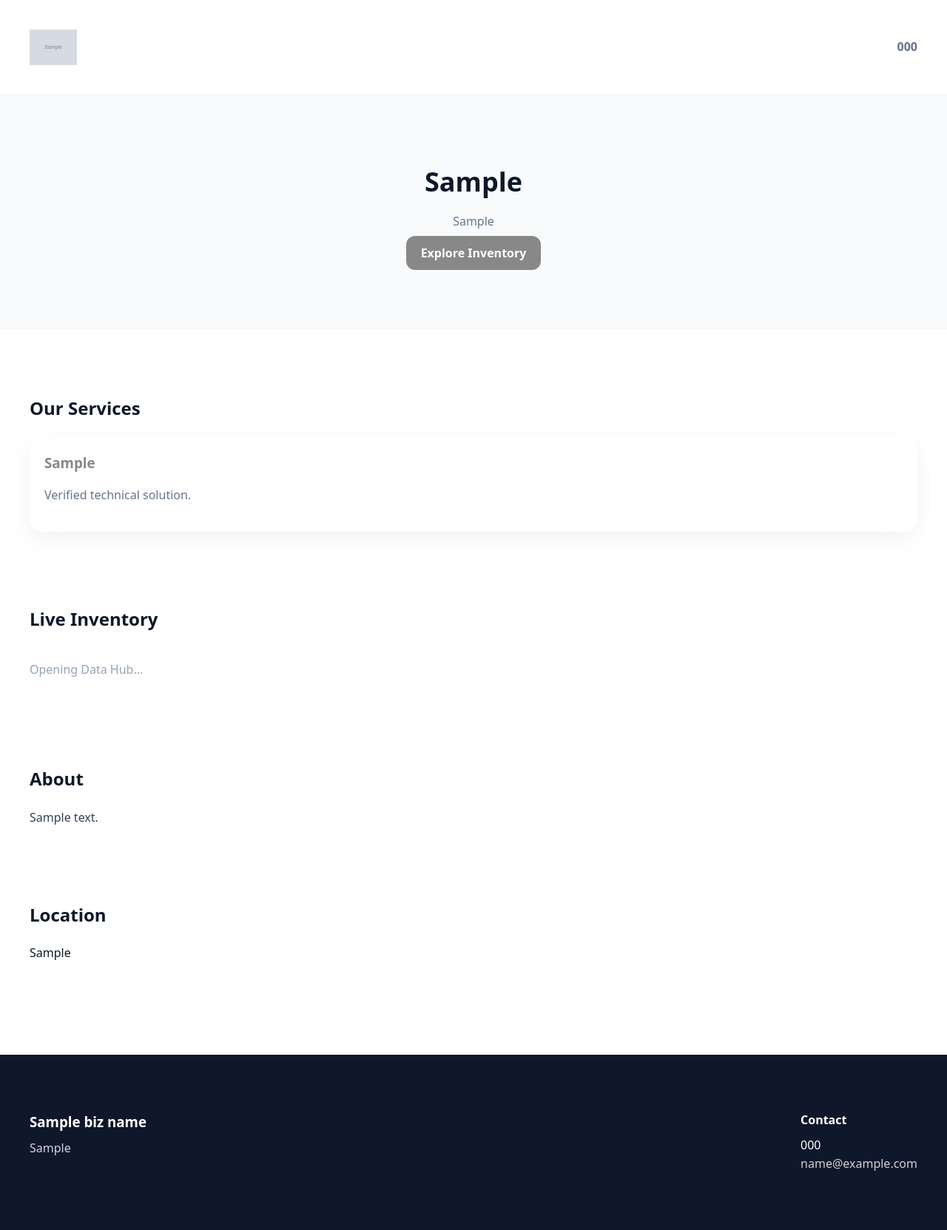
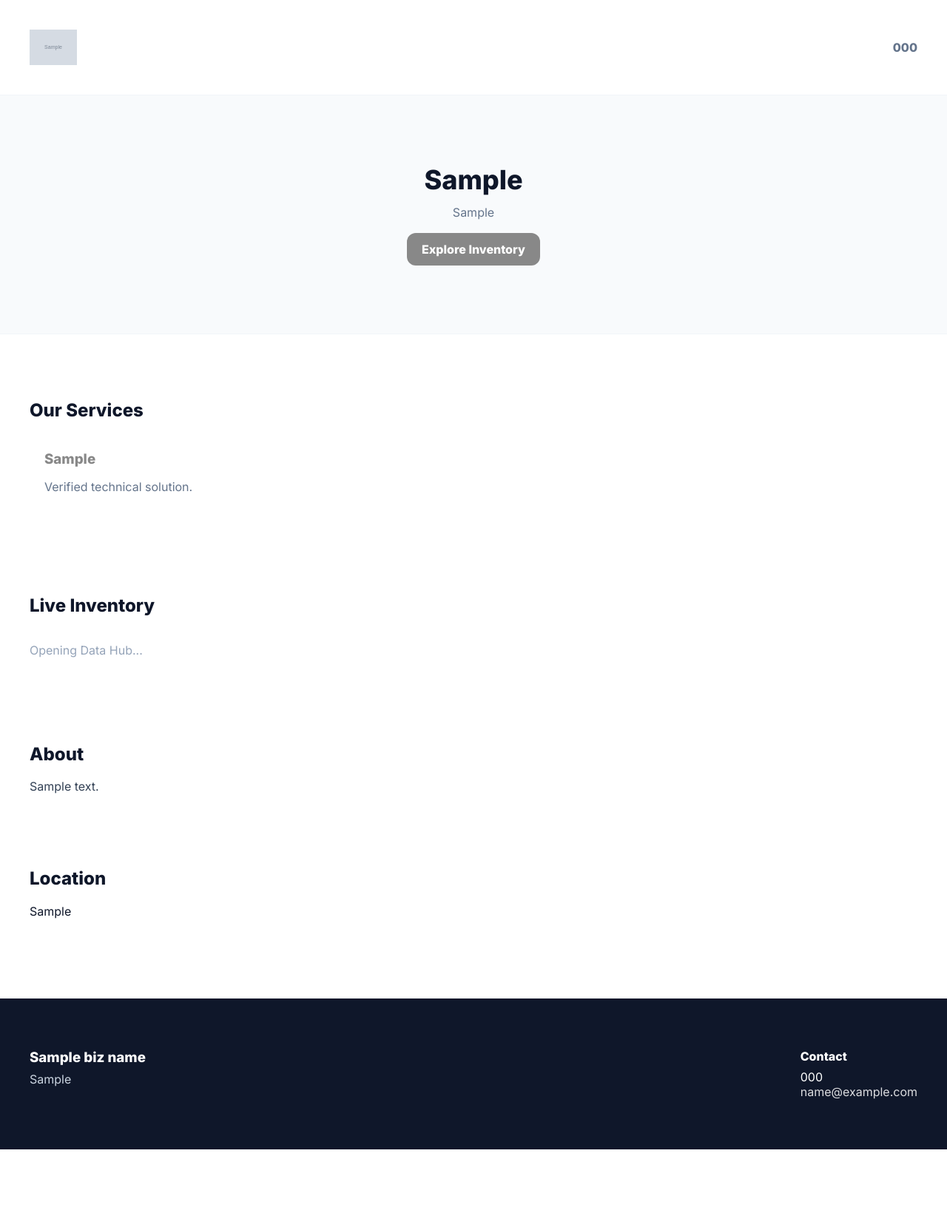
Before and after one commit to Kani201012/v25, a Python web app: template templates/index.html.j2 in a window 1280 px wide. Shown: the whole page at 74% size. After the commit the page ends 1554 px from the top, so only its background shows below. Run offline with Jinja, Linux system fonts and the light colour scheme; the template is opened without the code that fills it: most values are stand-ins (such as "Sample title", 1, 10 or a date in 2020); grey boxes marked "Sample" are stand-in pictures.

Commit message:
Update base.html.j2

```diff
--- a/templates/base.html.j2
+++ b/templates/base.html.j2
@@ -3,24 +3,30 @@
 <head>
   <meta charset="utf-8" />
   <meta name="viewport" content="width=device-width,initial-scale=1" />
-  <title>{{ page_title }} | {{ biz_name }}</title>
+  <title>{{ page_title | default('Home') }} | {{ biz_name }}</title>
   <meta name="description" content="{{ seo_d | default('') }}" />
   {% if gsc_tag_input %}<meta name="google-site-verification" content="{{ gsc_tag_input }}">{% endif %}
   <link rel="canonical" href="{{ prod_url }}" />
+  <link href="https://fonts.googleapis.com/css2?family=Inter:wght@300;400;600;800&display=swap" rel="stylesheet">
   <style>
     :root{ --p: {{ p_color }}; --s: {{ s_color }}; --radius: {{ border_rad }}; --h-font: "{{ h_font }}"; --b-font: "{{ b_font }}"; }
-    body { font-family: var(--b-font, Inter), system-ui; margin:0; color:#0f172a; background:#fff; line-height:1.6; }
-    .container { max-width: 1200px; margin: 0 auto; padding: 28px; }
-    .hero { padding: 60px 0; text-align: center; background: #f8fafc; border-bottom: 1px solid #f1f5f9; }
-    .btn { background: var(--s); color: #fff; padding: 12px 20px; border-radius: 12px; text-decoration:none; font-weight:800; }
-    .product-card { border-radius: 18px; overflow: hidden; box-shadow: 0 10px 30px rgba(16,24,40,0.05); background:#fff; }
-    footer { background:#0f172a; color:#fff; padding:48px 0; margin-top:56px; }
+    html,body{margin:0;padding:0;font-family:Inter,system-ui,-apple-system,Segoe UI,Roboto,Helvetica,Arial;color:#0f172a;background:#fff;}
+    .container{max-width:1200px;margin:0 auto;padding:28px;}
+    .hero{padding:64px 0;text-align:center;background:#f8fafc;border-bottom:1px solid #f1f5f9;}
+    .btn{background:var(--s);color:#fff;padding:12px 20px;border-radius:12px;text-decoration:none;font-weight:800;display:inline-block;}
+    .grid{display:grid;grid-template-columns:repeat(auto-fit,minmax(240px,1fr));gap:18px}
+    .card{background:#fff;border-radius:14px;padding:18px;box-shadow:0 12px 30px rgba(16,24,40,0.04)}
+    .product-card img{width:100%;height:220px;object-fit:cover;border-radius:10px}
+    #modal{display:none;position:fixed;inset:0;background:rgba(0,0,0,0.6);align-items:center;justify-content:center;padding:18px;z-index:9999}
+    .modal-inner{background:#fff;border-radius:14px;padding:20px;max-width:900px;width:100%}
+    footer{background:#0f172a;color:#fff;padding:40px 0;margin-top:40px}
+    @media (max-width:720px){ .hero{padding:40px 16px} }
   </style>
   {% block head_extra %}{% endblock %}
 </head>
 <body>
   <nav style="background:#fff;border-bottom:1px solid #f1f5f9;padding:12px 0;">
-    <div class="container" style="display:flex;align-items:center;justify-content:space-between">
+    <div class="container" style="display:flex;align-items:center;justify-content:space-between;">
       <div style="display:flex;align-items:center;gap:12px">
         {% if biz_logo %}
           <img src="{{ biz_logo }}" alt="{{ biz_name }}" style="height:48px;object-fit:contain" />
@@ -28,13 +34,22 @@
           <div style="font-weight:900;font-size:20px;color:var(--p)">{{ biz_name }}</div>
         {% endif %}
       </div>
-      <div style="font-weight:700;color:#64748b">{{ biz_phone }}</div>
+      <div style="display:flex;align-items:center;gap:16px">
+        <div style="color:#64748b;font-weight:700">{{ biz_phone }}</div>
+      </div>
     </div>
   </nav>
   {% block body %}{% endblock %}
+
+  <div id="modal" onclick="if(event.target==this) this.style.display='none'">
+    <div class="modal-inner">
+      <div id="m-body"></div>
+      <div style="text-align:right;margin-top:16px"><button onclick="document.getElementById('modal').style.display='none'" style="padding:8px 12px;border-radius:8px;background:#f1f5f9;border:none">Close</button></div>
+    </div>
+  </div>
+
   <footer>
-    <div class="container">
-      <div style="display:flex;justify-content:space-between;align-items:flex-start;gap:24px;flex-wrap:wrap">
+    <div class="container" style="display:flex;justify-content:space-between;align-items:flex-start;gap:24px;flex-wrap:wrap">
       <div>
         <h3 style="margin:0 0 8px 0">{{ biz_name }}</h3>
         <div style="max-width:420px;color:#cbd5e1">{{ biz_addr }}</div>
@@ -42,8 +57,7 @@
       <div>
         <h4 style="margin:0 0 8px 0">Contact</h4>
         <div>{{ biz_phone }}</div>
-          <div style="opacity:0.8">{{ biz_email }}</div>
-        </div>
+        <div style="opacity:0.85">{{ biz_email }}</div>
       </div>
     </div>
   </footer>
```
Lines whose indentation alone changed are shown as unchanged.
